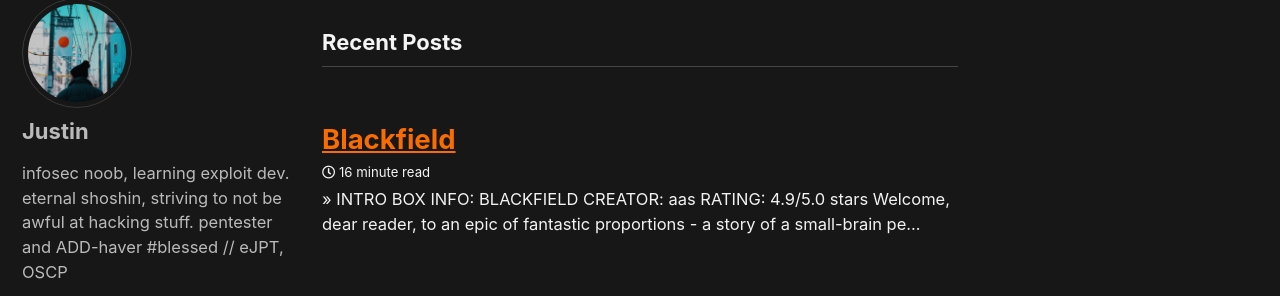
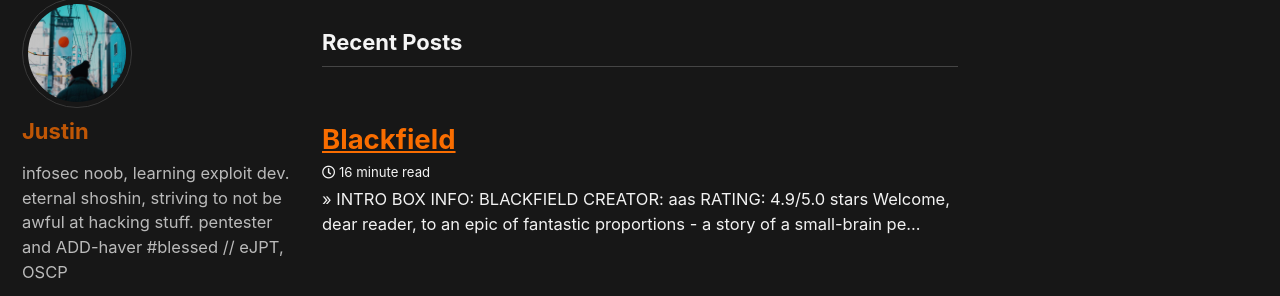
Before and after one commit to sp1icer/sp1icer.github.io, a Jekyll site: the page built from index.html, in a window 1280 px wide. Shown: the part 113-409 px from the top of the page. Built offline with Jekyll 4.4.1, drawn with Linux system fonts in a browser that asks for light colours; cached includes are drawn as plain includes; a script that is not in the unit is left out; the list of posts is cut into pages by our own code; comment, search, counter and statistics services are not loaded.

Commit message:
Update main.scss

```diff
--- a/assets/css/main.scss
+++ b/assets/css/main.scss
@@ -23,6 +23,10 @@ $navicon-link-color-hover: mix(#000, $background-color, 30%) !default;
     color: $primary-color;
 }
 
+.sidebar .author__name {
+    color: $primary-color;
+}
+
 .author__urls.social-icons .svg-inline--fa,
 .page__footer-follow .social-icons .svg-inline--fa {
   color: inherit;
```
